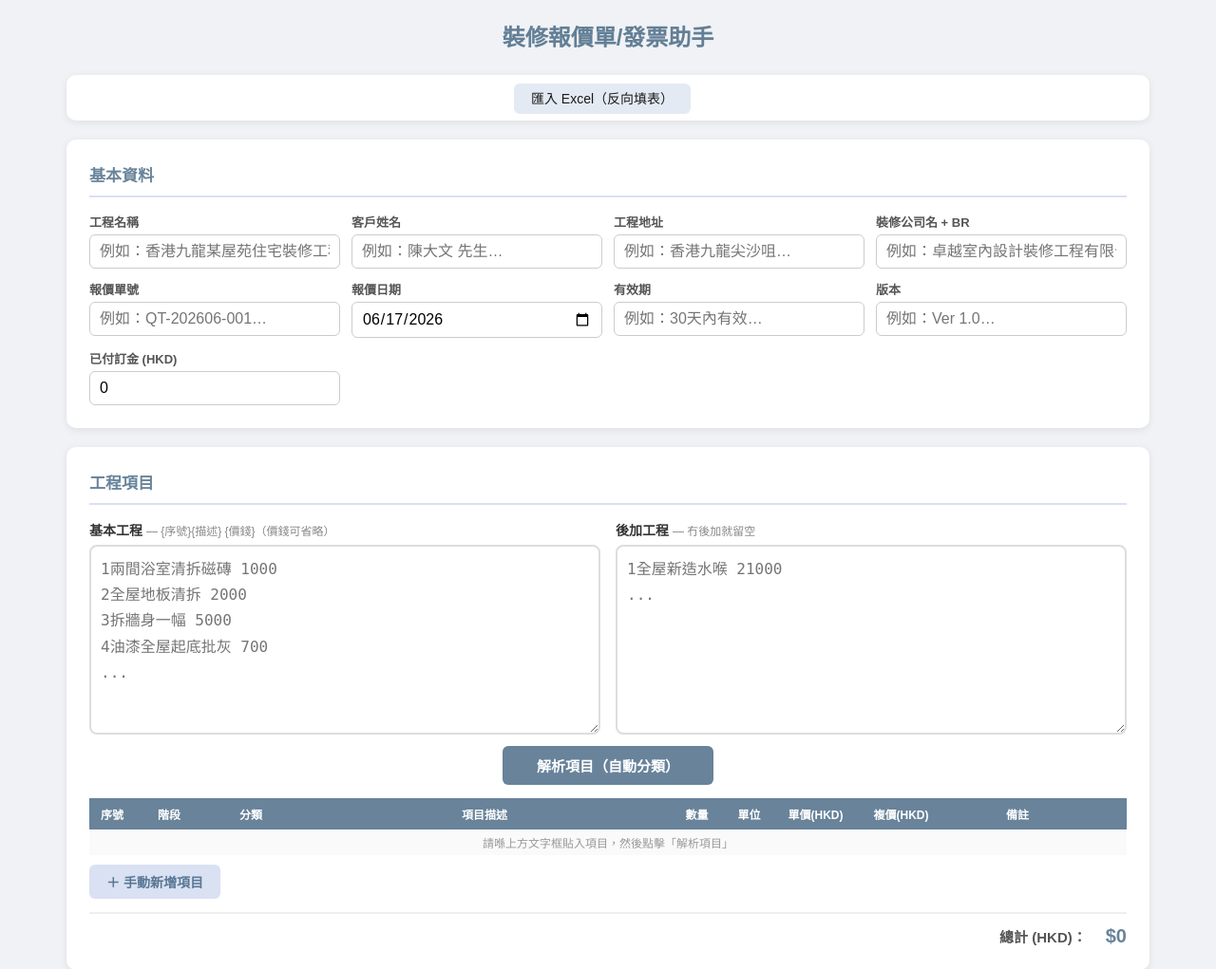
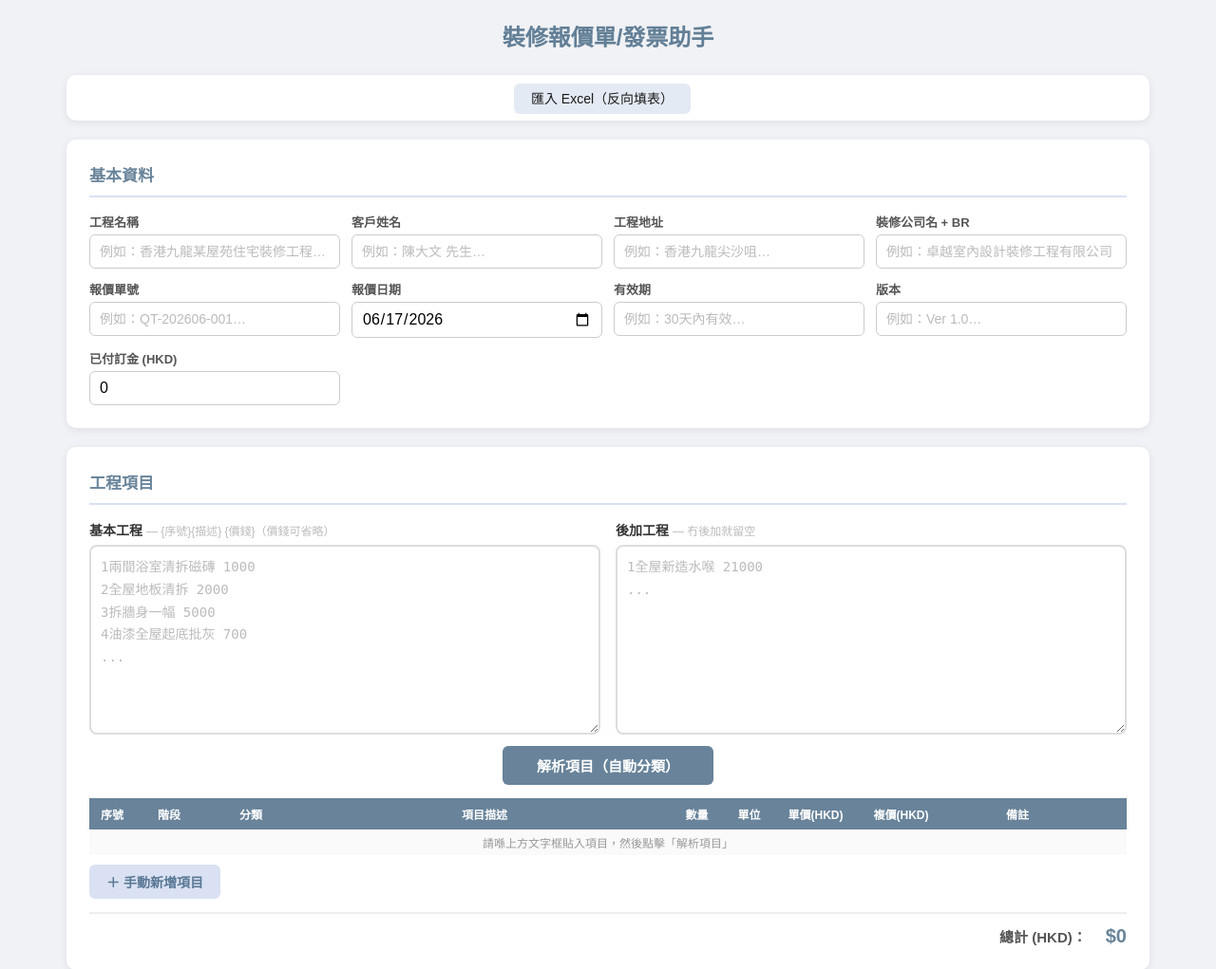
Before and after one commit to asd13006/quotation-invoice-tool, a Flask app: template templates/index.html in a window 1280 px wide. Shown: the top 1021 px of the page at 95% size. Run offline with Flask 2, Linux system fonts and the light colour scheme; the template is opened without the code that fills it, so the values that code supplies are empty; parts of the project's set-up code (start-up, migrations or seed data) failed here and were passed over.

Commit message:
v1.6.6: placeholder 同 hint 文字變淺變細
Co-Authored-By: Claude Opus 4.8 <noreply@anthropic.com>

```diff
--- a/templates/index.html
+++ b/templates/index.html
@@ -15,9 +15,10 @@ h1 { text-align: center; color: #002F5597; margin-bottom: 24px; font-size: 24px;
 .info-grid { display: grid; grid-template-columns: repeat(auto-fill, minmax(220px, 1fr)); gap: 12px; }
 .form-group { display: flex; flex-direction: column; gap: 4px; }
 .form-group label { font-size: 13px; font-weight: bold; color: #555; }
+.form-group input::placeholder, .form-group textarea::placeholder, textarea::placeholder { color: #bbb; font-size: 14px; }
 .form-group input, .form-group select, .form-group textarea {
     padding: 8px 10px; border: 1px solid #ccc; border-radius: 6px;
-    font-size: 16px; font-family: inherit; /* 16px prevents iOS zoom */
+    font-size: 16px; font-family: inherit;
 }
 .form-group input:focus-visible, .form-group select:focus-visible, .form-group textarea:focus-visible {
     outline: 2px solid #002F5597; outline-offset: 1px;
@@ -27,7 +28,7 @@ h1 { text-align: center; color: #002F5597; margin-bottom: 24px; font-size: 24px;
 .textarea-row { display: grid; grid-template-columns: 1fr 1fr; gap: 16px; margin-bottom: 12px; }
 .textarea-group { display: flex; flex-direction: column; gap: 6px; }
 .textarea-group label { font-size: 14px; font-weight: bold; }
-.textarea-group label .hint { font-weight: normal; font-size: 12px; color: #888; }
+.textarea-group label .hint { font-weight: normal; font-size: 12px; color: #bbb; }
 .textarea-group textarea {
     width: 100%; height: 200px; padding: 10px;
     border: 2px solid #ddd; border-radius: 8px;
```
Also changed, not shown: 1 other file.
